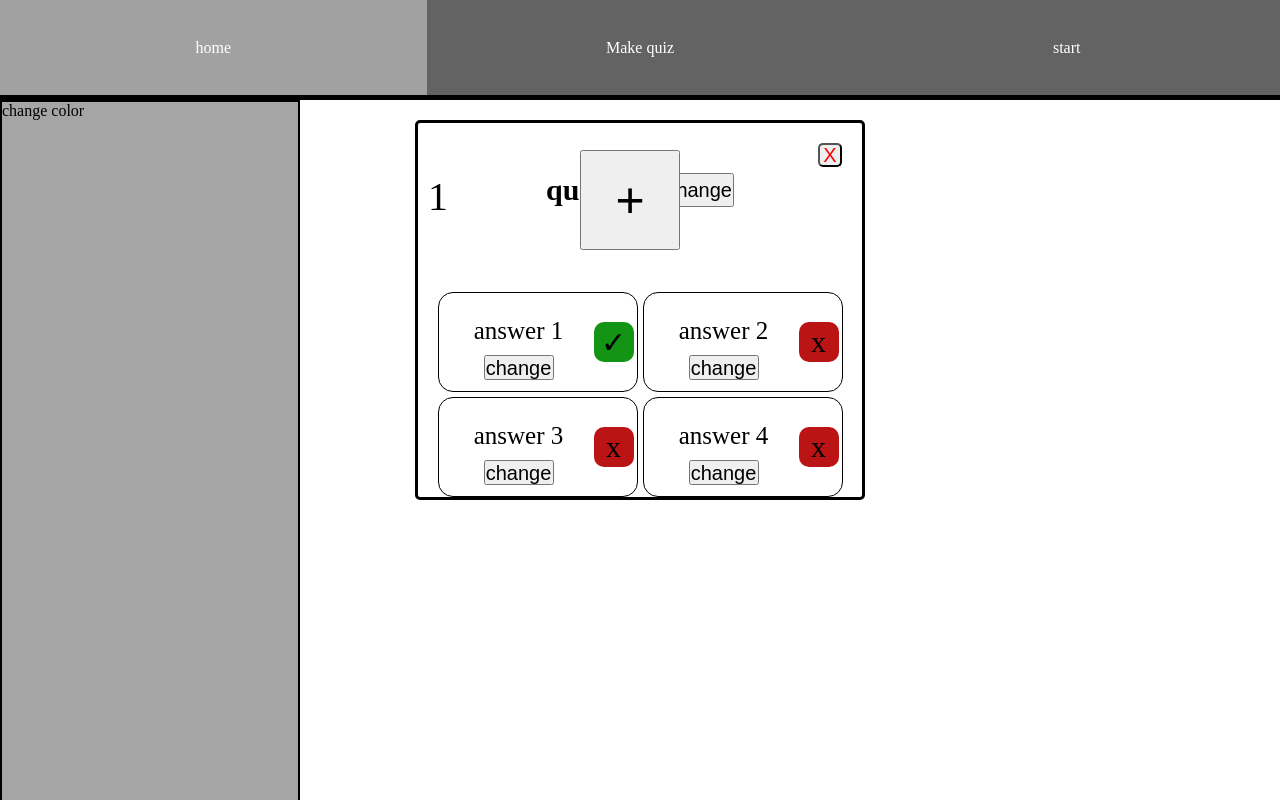
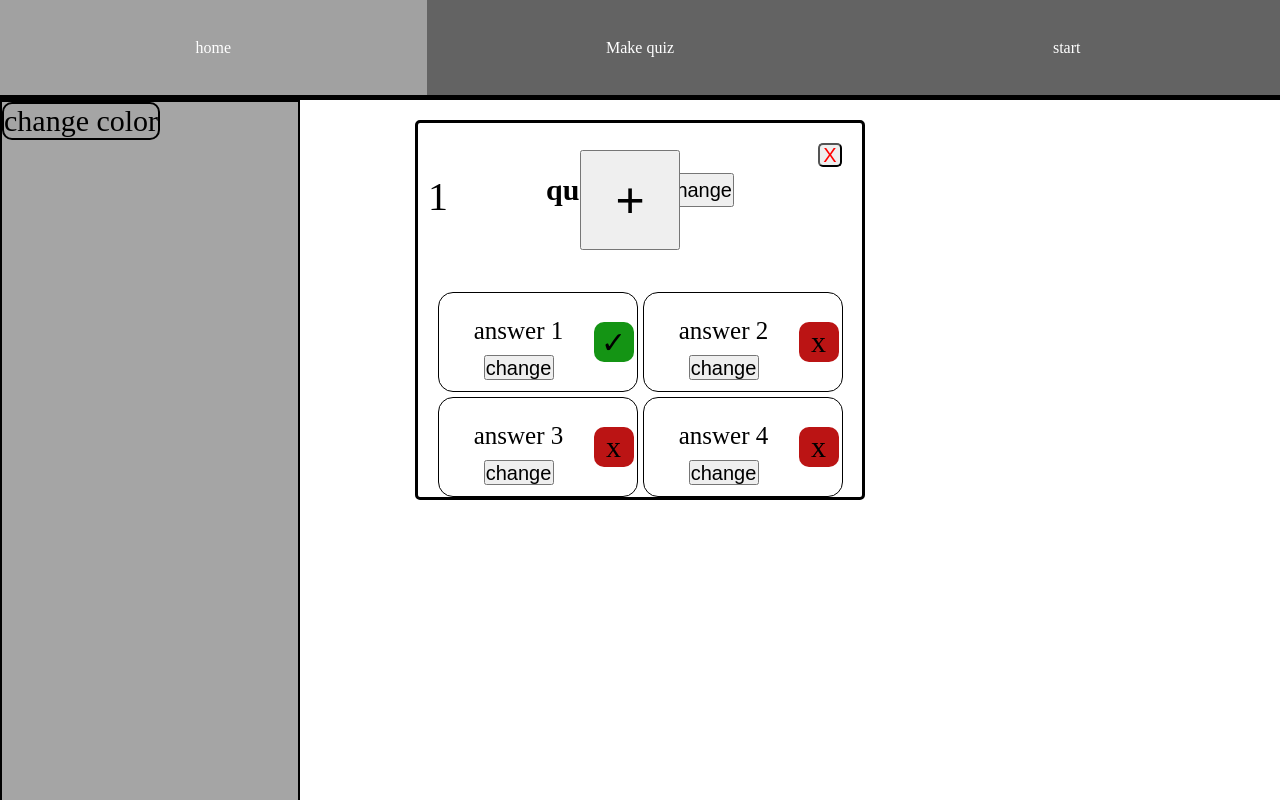
Before and after one commit to hamzona/myFirstSite, a React (Create React App) app: page / in a window 1280 px wide. Built offline with nearby package versions, Linux system fonts and the light colour scheme.

Commit message:
color update

```diff
--- a/src/Slides/settings.css
+++ b/src/Slides/settings.css
@@ -10,3 +10,13 @@
   width: 50px;
   border-radius: 50%;
 }
+
+.colorBtn {
+  border: 2px solid;
+  width: fit-content;
+  font-size: 30px;
+  border-radius: 10px;
+}
+.colorBtn:hover {
+  background-color: aliceblue;
+}
--- a/src/Slides/settings.js
+++ b/src/Slides/settings.js
@@ -6,7 +6,12 @@ function Settings({ setColor }) {
   const [hideSettings, setHideSettings] = useState(false);
   return (
     <div className="Settings">
-      <div onClick={() => setHideSettings((prev) => !prev)}>change color</div>
+      <div
+        className="colorBtn"
+        onClick={() => setHideSettings((prev) => !prev)}
+      >
+        change color
+      </div>
       <div
         style={{ display: hideSettings ? "block" : "none" }}
         className="color-container"
```
